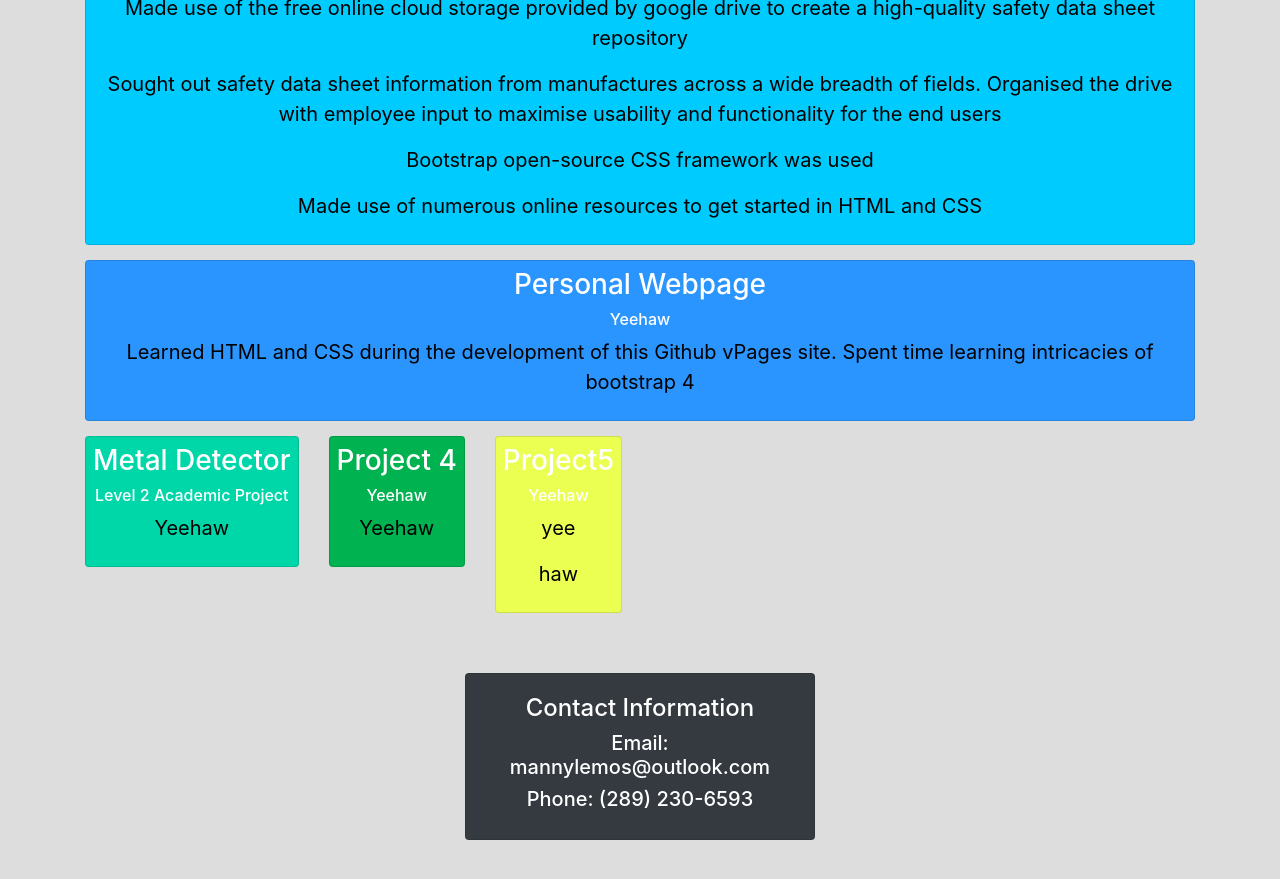
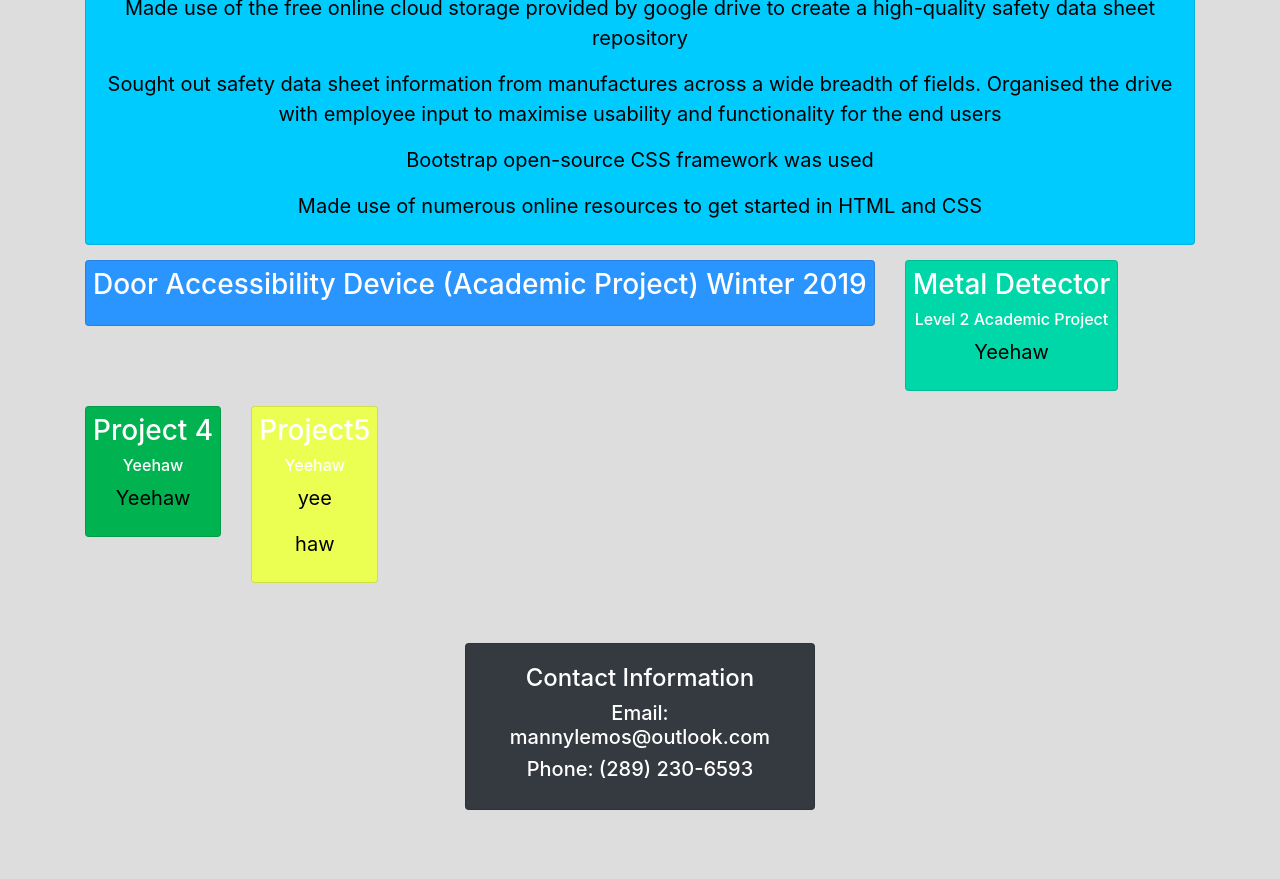
Before and after one commit to MannyLemos/MannyLemos.github.io, a Jekyll site: the page index.html, which Jekyll copies as it is, in a window 1280 px wide and 900 px high, scrolled down 2904 px. Shown: the top 879 px of the window. Built offline with Jekyll 4.4.1, drawn with Linux system fonts in a browser that asks for light colours; nearby versions of some CDN libraries; a script that is not in the unit is left out.

Commit message:
Update index.html

```diff
--- a/index.html
+++ b/index.html
@@ -186,7 +186,7 @@ $.backstretch([
 <p>Programming Languages and Applications which I am capable in.</p>
 <div align="center">
 <div class="columns scroll-animations">
-                        <div  class="row">
+                        <div align="center" class="row">
                             <div style="padding-top:15px"    class="col-md-auto"  >
                                 <div class="flip-card">
                                     <div class="flip-card-inner">
@@ -343,9 +343,8 @@ $.backstretch([
                         <div style="padding-top:15px"   class="col-md-auto" >
                             <div style="background-color: #2b95ff"class="card">
                                 <div style="padding: 7px">
-                                        <h3>Personal Webpage</h3>
-                                        <h6>Yeehaw</h6>
-                                        <p>Learned HTML and CSS during the development of this Github vPages site. Spent time learning intricacies of bootstrap 4</p>
+                                        <h3>Door Accessibility Device (Academic Project)					Winter 2019</h3>
+                                        <p></p>
                                 </div>
                             </div>
                         </div>
```
